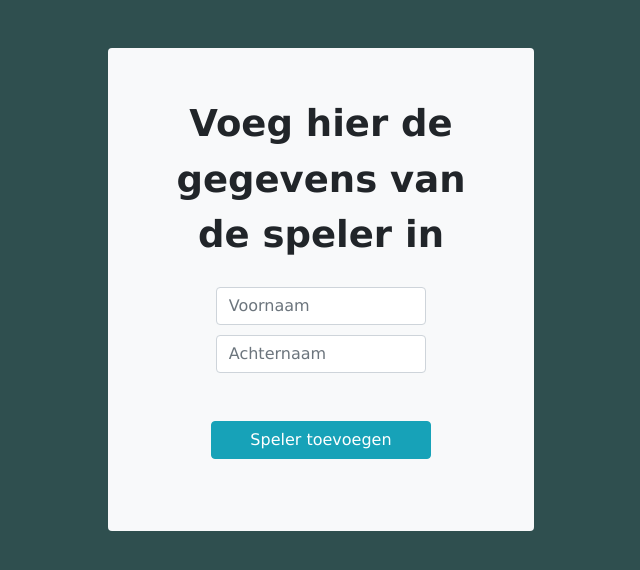
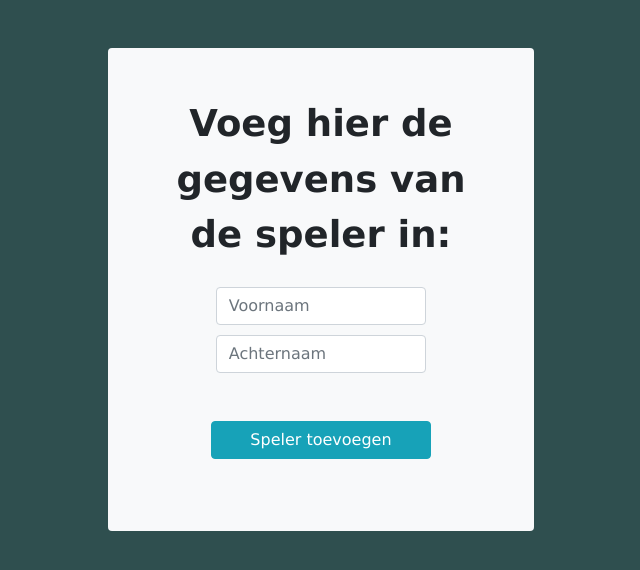
Before and after one commit to Myron127-BAP/knltb, a PHP site: page /SpelersToevoegen.php in a window 1280 px wide. Shown: the part 71-641 px from the top of the page, without its empty margins (319-959 px from the left). Run offline with PHP 8.4, Linux system fonts and the light colour scheme.

Commit message:
Spelers toevoegen

```diff
--- a/SpelersToevoegen.php
+++ b/SpelersToevoegen.php
@@ -5,7 +5,8 @@
     $_SESSION['message'] = '';
 
 
-    if ($_SERVER['REQUEST_METHOD']== 'POST') {
+    if ($_SERVER['REQUEST_METHOD']== 'POST')
+    {
         $Succes = "Gebruiker is toegevoegd";
 
         $Voornaam = $conn->real_escape_string($_POST['Voornaam_Register']);
@@ -52,7 +53,7 @@
     <br>
     <br>
     <form class="text-center p-5 col-md-4 offset-md-4 bg-light rounded position-relative" action="SpelersToevoegen.php" method="post" enctype="multipart/form-data">
-        <p class="FormText mb-4">Voeg hier de gegevens van de speler in</p>
+        <p class="FormText mb-4">Voeg hier de gegevens van de speler in:</p>
         <p class="FormText mb-4"><?= $_SESSION['message']?></p>
         <div class="row">
             <div class="col-md-8 offset-md-2">
```
